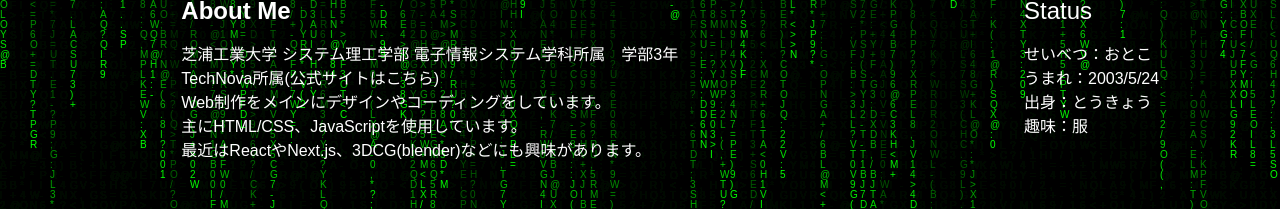
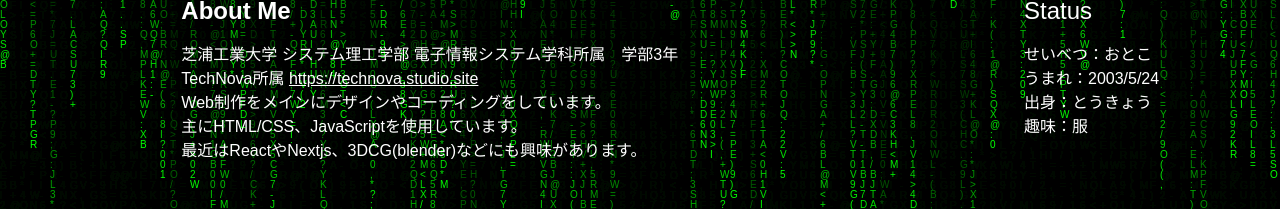
Before and after one commit to dyedai/my-portfolio, a Next.js app: page /profile in a window 1280 px wide. Shown: the part 462-671 px from the top of the page. Built offline with nearby package versions, Linux system fonts and the light colour scheme; a web font is replaced by a local one.

Commit message:
レスポンシブ対応

```diff
--- a/src/app/profile/page.tsx
+++ b/src/app/profile/page.tsx
@@ -33,15 +33,16 @@ export default function ProfilePage() {
           <p>
             <span className="md:whitespace-nowrap">芝浦工業大学 システム理工学部 電子情報システム学科所属　学部3年</span>
             <br />
-            <a className="md:whitespace-nowrap" href="https://technova.studio.site" target="_blank">
-              TechNova所属(公式サイトはこちら)
+            <span className="md:whitespace-nowrap">TechNova所属 </span>
+            <a className="md:whitespace-nowrap underline" href="https://technova.studio.site" target="_blank">
+              https://technova.studio.site
             </a>
             <br />
             <span className="md:whitespace-nowrap">Web制作をメインにデザインやコーディングをしています。</span>
             <br />
             <span className="md:whitespace-nowrap">主にHTML/CSS、JavaScriptを使用しています。</span>
             <br />
-            <span className="md:whitespace-nowrap">最近はReactやNext.js、3DCG(blender)などにも興味があります。</span>
+            <span className="md:whitespace-nowrap">最近はReactやNextjs、3DCG(blender)などにも興味があります。</span>
           </p>
         </div>
         <div className="py-8 lg:w-1/2">
```
